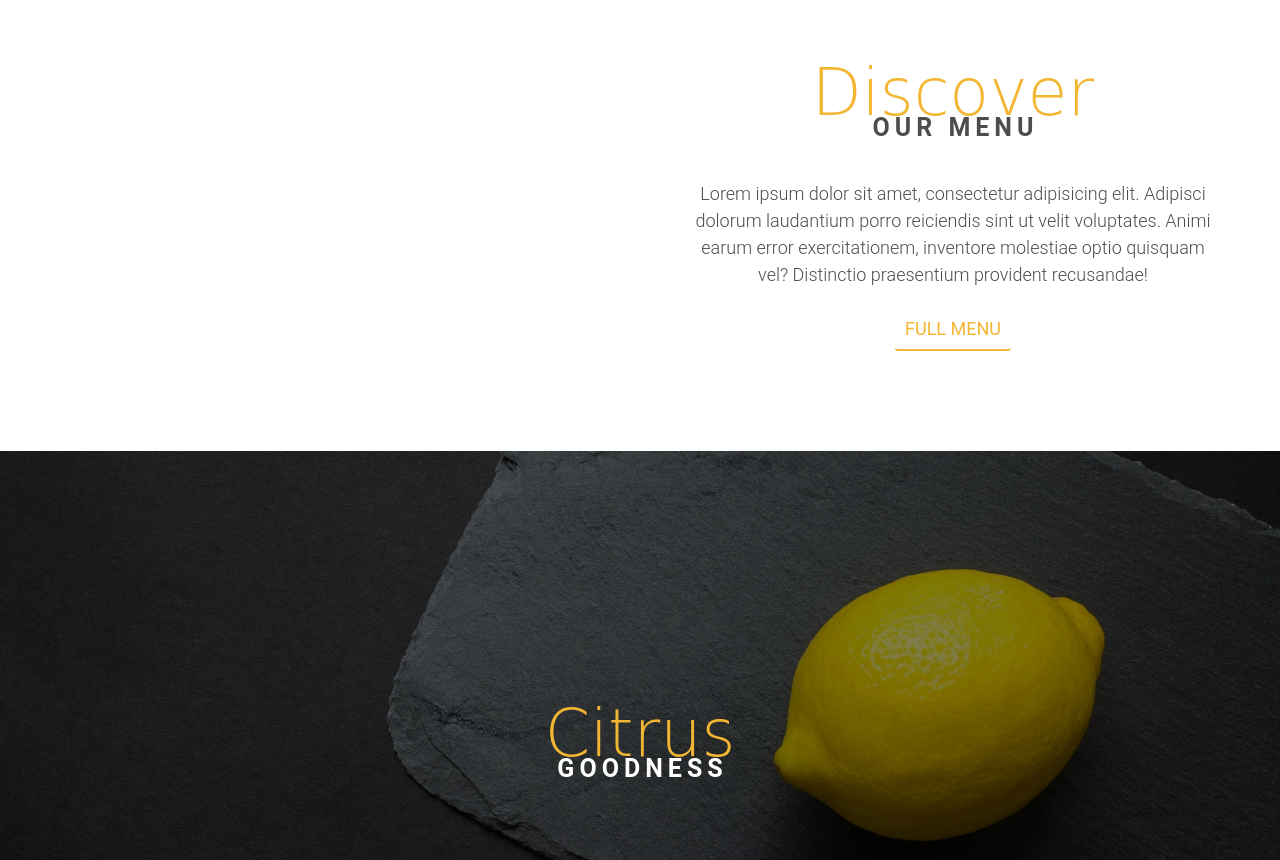
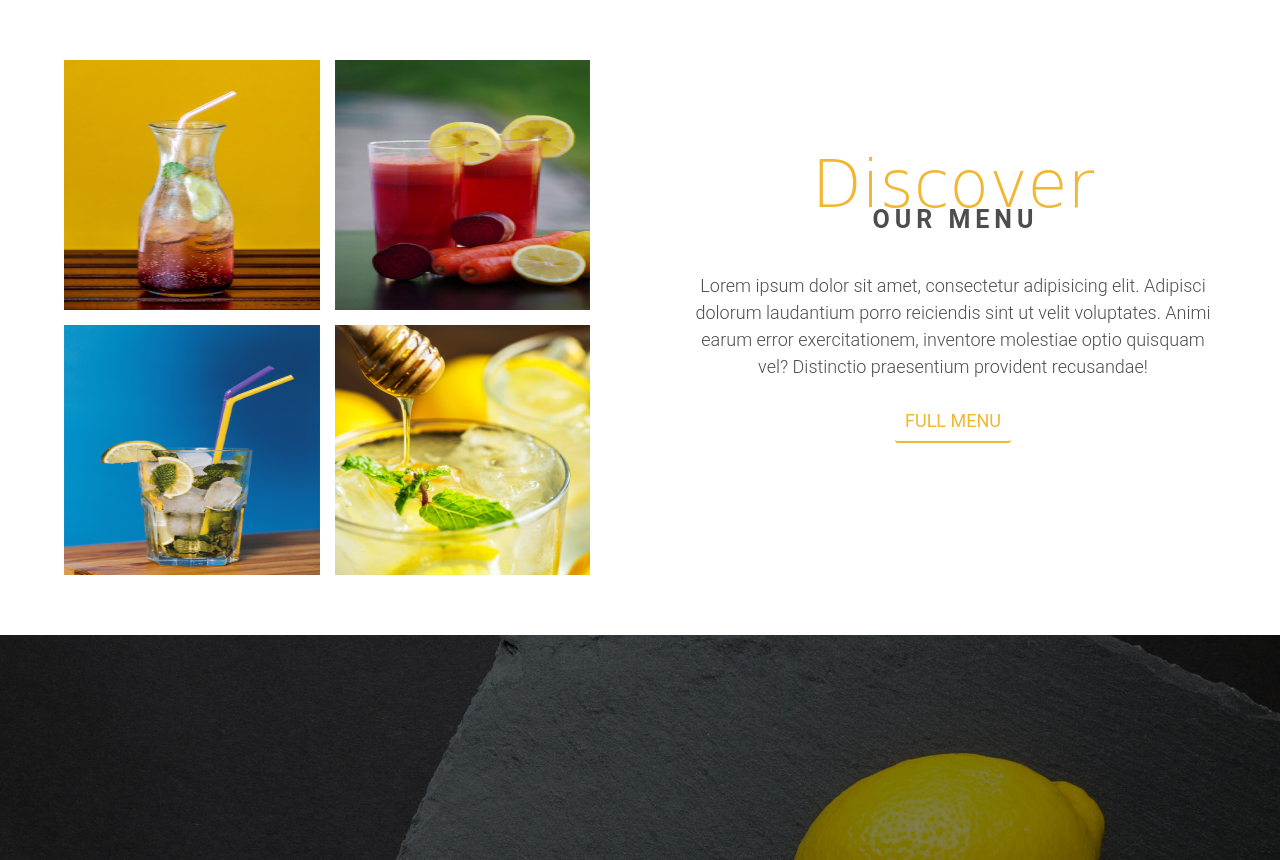
Before and after one commit to ariffadhillah/FruitJuice.github.io, a plain HTML site: page index.html in a window 1280 px wide. Shown: the part 1940-2800 px from the top of the page. Drawn offline with nearby package versions, Linux system fonts and the light colour scheme.

Commit message:
Update index.html

```diff
--- a/index.html
+++ b/index.html
@@ -4,7 +4,7 @@
     <meta charset="UTF-8">
     <meta name="viewport" content="width=device-width, initial-scale=1">
     <meta name="viewport" content="width=device-width, initial-scale=1, shrink-to-fit=no" />
-	<link rel="icon" href="images/fevicon.png" type="image/png" />
+	<link rel="icon" href="fevicon.png" type="image/png" />
     <title>Fruit Juice</title>
     <link rel="stylesheet" href="styles.css">
 </head>
@@ -63,10 +63,10 @@
                 <a href="#" class="btn btn-info">Full Menu</a>
             </div>
             <div class="image-group add-flex add-padding-right first">
-                <img src="images/lemonade.jpeg" alt="">
-                <img src="images/lemonade2.jpeg" alt="">
-                <img src="images/lemonade3.jpeg" alt="">
-                <img src="images/lemonade4.jpeg" alt="">
+                <img src="lemonade.jpeg" alt="">
+                <img src="lemonade2.jpeg" alt="">
+                <img src="lemonade3.jpeg" alt="">
+                <img src="lemonade4.jpeg" alt="">
             </div>
         </div>
     </section>
```
